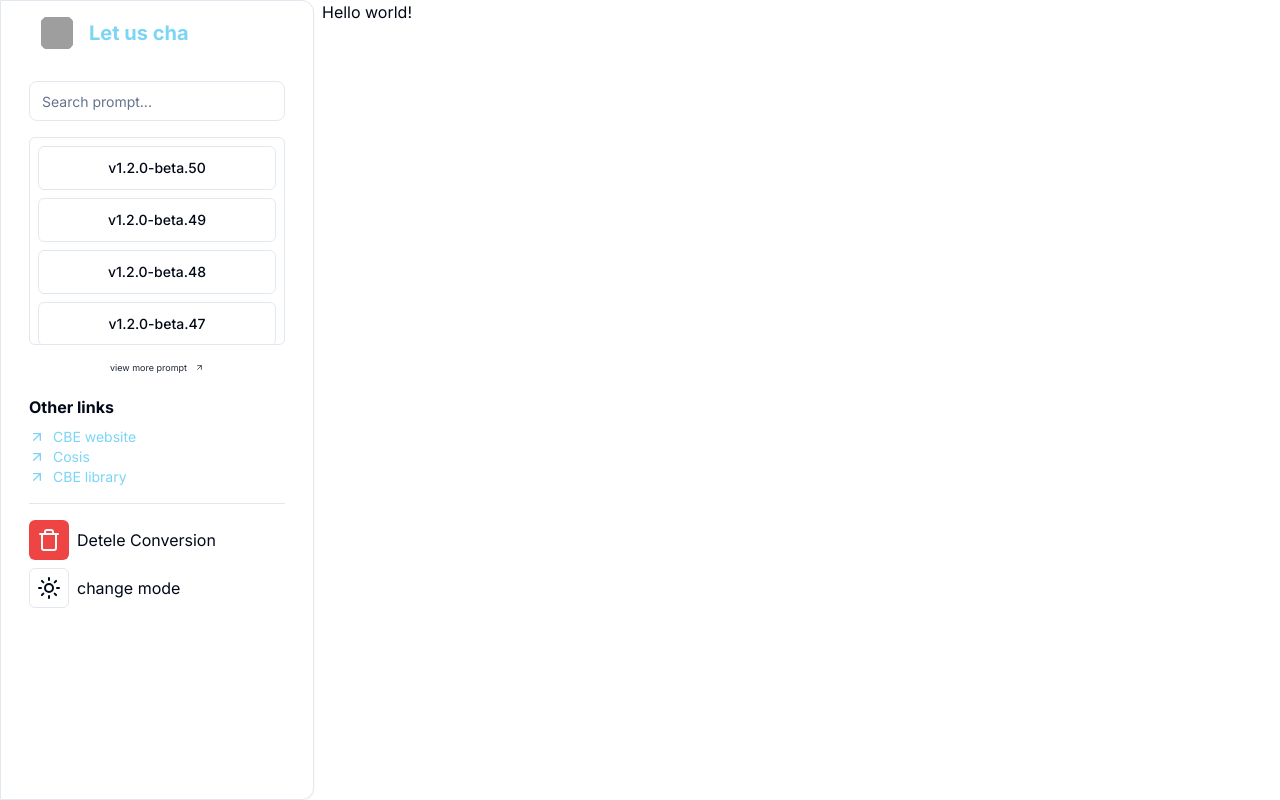
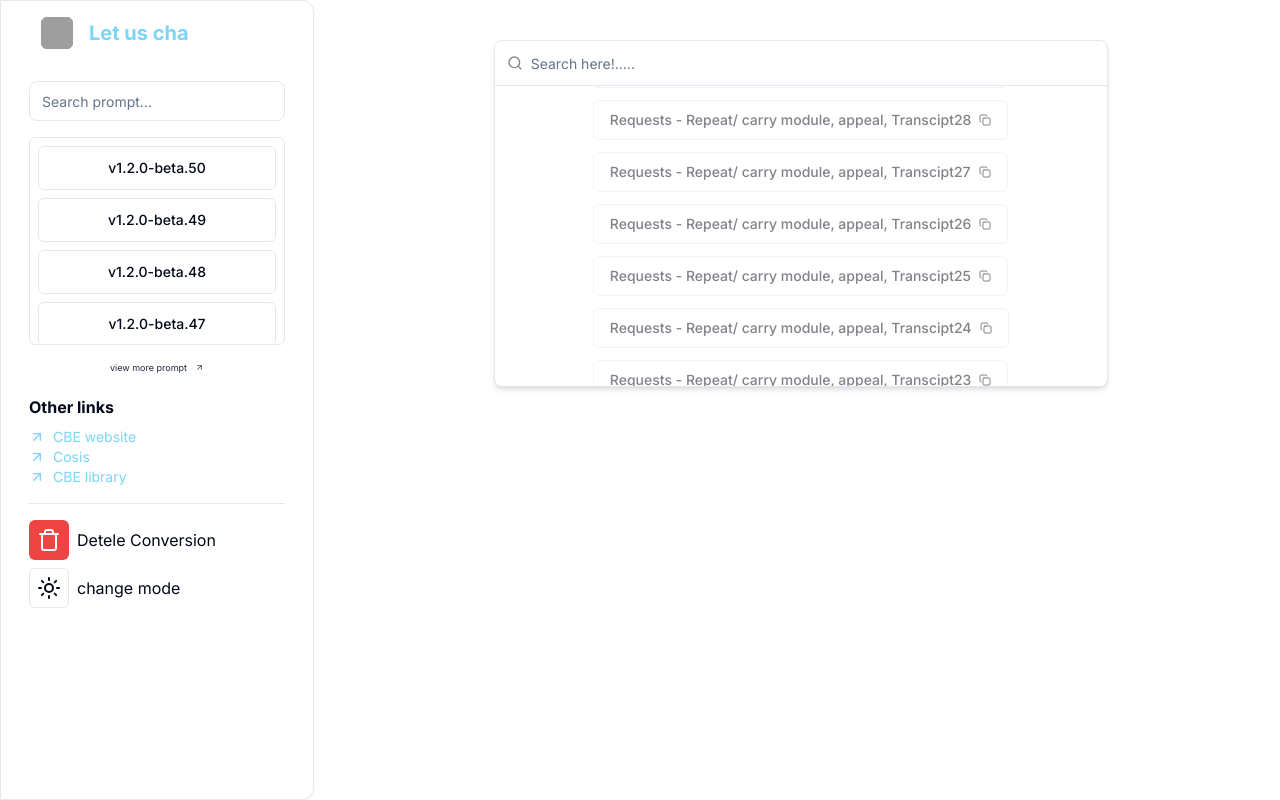
Before and after one commit to Henryle-hd/cbe-ai, a Next.js app: page /prompt in a window 1280 px wide. Built offline with nearby package versions, Linux system fonts and the light colour scheme; grey boxes are pictures that could not be loaded.

Commit message:
prompt page 50%

```diff
--- a/package.json
+++ b/package.json
@@ -17,7 +17,9 @@
     "@radix-ui/react-separator": "^1.0.3",
     "@radix-ui/react-slot": "^1.0.2",
     "class-variance-authority": "^0.7.0",
+    "clipboard-copy": "^4.0.1",
     "clsx": "^2.1.0",
+    "cmdk": "^1.0.0",
     "eslint-config-prettier": "^9.1.0",
     "lucide-react": "^0.363.0",
     "next": "14.0.3",
--- a/src/app/prompt/page.tsx
+++ b/src/app/prompt/page.tsx
@@ -1,9 +1,39 @@
+import CopyToClipboardButton from "@/components/CopyToClipboardButton";
+import { Button } from "@/components/ui/button";
+import {
+  Command,
+  CommandEmpty,
+  CommandGroup,
+  CommandInput,
+  CommandItem,
+  CommandList,
+} from "@/components/ui/command";
+import { Copy } from "lucide-react";
 import React from "react";
 
 export default function PromptPage() {
+  const tags = Array.from({ length: 50 }).map(
+    (_, i, a) =>
+      `Requests - Repeat/ carry module, appeal, Transcipt${a.length - i}`,
+  );
   return (
-    <div>
-      <p>Hello world!</p>
+    <div className=" flex items-center justify-center p-10">
+      <Command className=" max-w-[90%] rounded-lg border shadow-md sm:max-w-[70%]">
+        <CommandInput placeholder="Search here!....." />
+        <CommandList className=" flex flex-col items-center justify-center gap-4 p-2">
+          <CommandEmpty>No prompt found.</CommandEmpty>
+          <CommandGroup heading="Prompts" className="">
+            {tags.map((tag) => (
+              <CommandItem className="" key={tag}>
+                <Button variant={"outline"} className="flex gap-2">
+                  {tag}
+                  <Copy size={12} />
+                </Button>
+              </CommandItem>
+            ))}
+          </CommandGroup>
+        </CommandList>
+      </Command>
     </div>
   );
 }
--- /dev/null
+++ b/src/components/CopyToClipboardButton.tsx
@@ -0,0 +1,27 @@
+"use client";
+
+import { Children, useState } from "react";
+import copy from "clipboard-copy";
+import { Copy } from "lucide-react";
+import { Button } from "./ui/button";
+
+const CopyToClipboardButton = ({ text }: { text: string }) => {
+  const [isCopied, setIsCopied] = useState(false);
+
+  const handleCopyClick = async () => {
+    try {
+      await copy(text);
+      setIsCopied(true);
+    } catch (error) {
+      console.error("Failed to copy text to clipboard", error);
+    }
+  };
+
+  return (
+    <Button onClick={handleCopyClick}>
+      <Copy />{" "}
+    </Button>
+  );
+};
+
+export default CopyToClipboardButton;
--- a/src/components/aside.tsx
+++ b/src/components/aside.tsx
@@ -75,7 +75,7 @@ function AsideComponent() {
           </div>
         </ScrollArea>
         <Link
-          href={"/"}
+          href={"/prompt"}
           className="flex items-center justify-center gap-2 text-[9px] text-gray-800"
         >
           view more prompt <ArrowUpRight size={9} />
--- /dev/null
+++ b/src/components/ui/command.tsx
@@ -0,0 +1,155 @@
+"use client"
+
+import * as React from "react"
+import { type DialogProps } from "@radix-ui/react-dialog"
+import { Command as CommandPrimitive } from "cmdk"
+import { Search } from "lucide-react"
+
+import { cn } from "@/lib/utils"
+import { Dialog, DialogContent } from "@/components/ui/dialog"
+
+const Command = React.forwardRef<
+  React.ElementRef<typeof CommandPrimitive>,
+  React.ComponentPropsWithoutRef<typeof CommandPrimitive>
+>(({ className, ...props }, ref) => (
+  <CommandPrimitive
+    ref={ref}
+    className={cn(
+      "flex h-full w-full flex-col overflow-hidden rounded-md bg-popover text-popover-foreground",
+      className
+    )}
+    {...props}
+  />
+))
+Command.displayName = CommandPrimitive.displayName
+
+interface CommandDialogProps extends DialogProps {}
+
+const CommandDialog = ({ children, ...props }: CommandDialogProps) => {
+  return (
+    <Dialog {...props}>
+      <DialogContent className="overflow-hidden p-0 shadow-lg">
+        <Command className="[&_[cmdk-group-heading]]:px-2 [&_[cmdk-group-heading]]:font-medium [&_[cmdk-group-heading]]:text-muted-foreground [&_[cmdk-group]:not([hidden])_~[cmdk-group]]:pt-0 [&_[cmdk-group]]:px-2 [&_[cmdk-input-wrapper]_svg]:h-5 [&_[cmdk-input-wrapper]_svg]:w-5 [&_[cmdk-input]]:h-12 [&_[cmdk-item]]:px-2 [&_[cmdk-item]]:py-3 [&_[cmdk-item]_svg]:h-5 [&_[cmdk-item]_svg]:w-5">
+          {children}
+        </Command>
+      </DialogContent>
+    </Dialog>
+  )
+}
+
+const CommandInput = React.forwardRef<
+  React.ElementRef<typeof CommandPrimitive.Input>,
+  React.ComponentPropsWithoutRef<typeof CommandPrimitive.Input>
+>(({ className, ...props }, ref) => (
+  <div className="flex items-center border-b px-3" cmdk-input-wrapper="">
+    <Search className="mr-2 h-4 w-4 shrink-0 opacity-50" />
+    <CommandPrimitive.Input
+      ref={ref}
+      className={cn(
+        "flex h-11 w-full rounded-md bg-transparent py-3 text-sm outline-none placeholder:text-muted-foreground disabled:cursor-not-allowed disabled:opacity-50",
+        className
+      )}
+      {...props}
+    />
+  </div>
+))
+
+CommandInput.displayName = CommandPrimitive.Input.displayName
+
+const CommandList = React.forwardRef<
+  React.ElementRef<typeof CommandPrimitive.List>,
+  React.ComponentPropsWithoutRef<typeof CommandPrimitive.List>
+>(({ className, ...props }, ref) => (
+  <CommandPrimitive.List
+    ref={ref}
+    className={cn("max-h-[300px] overflow-y-auto overflow-x-hidden", className)}
+    {...props}
+  />
+))
+
+CommandList.displayName = CommandPrimitive.List.displayName
+
+const CommandEmpty = React.forwardRef<
+  React.ElementRef<typeof CommandPrimitive.Empty>,
+  React.ComponentPropsWithoutRef<typeof CommandPrimitive.Empty>
+>((props, ref) => (
+  <CommandPrimitive.Empty
+    ref={ref}
+    className="py-6 text-center text-sm"
+    {...props}
+  />
+))
+
+CommandEmpty.displayName = CommandPrimitive.Empty.displayName
+
+const CommandGroup = React.forwardRef<
+  React.ElementRef<typeof CommandPrimitive.Group>,
+  React.ComponentPropsWithoutRef<typeof CommandPrimitive.Group>
+>(({ className, ...props }, ref) => (
+  <CommandPrimitive.Group
+    ref={ref}
+    className={cn(
+      "overflow-hidden p-1 text-foreground [&_[cmdk-group-heading]]:px-2 [&_[cmdk-group-heading]]:py-1.5 [&_[cmdk-group-heading]]:text-xs [&_[cmdk-group-heading]]:font-medium [&_[cmdk-group-heading]]:text-muted-foreground",
+      className
+    )}
+    {...props}
+  />
+))
+
+CommandGroup.displayName = CommandPrimitive.Group.displayName
+
+const CommandSeparator = React.forwardRef<
+  React.ElementRef<typeof CommandPrimitive.Separator>,
+  React.ComponentPropsWithoutRef<typeof CommandPrimitive.Separator>
+>(({ className, ...props }, ref) => (
+  <CommandPrimitive.Separator
+    ref={ref}
+    className={cn("-mx-1 h-px bg-border", className)}
+    {...props}
+  />
+))
+CommandSeparator.displayName = CommandPrimitive.Separator.displayName
+
+const CommandItem = React.forwardRef<
+  React.ElementRef<typeof CommandPrimitive.Item>,
+  React.ComponentPropsWithoutRef<typeof CommandPrimitive.Item>
+>(({ className, ...props }, ref) => (
+  <CommandPrimitive.Item
+    ref={ref}
+    className={cn(
+      "relative flex cursor-default select-none items-center rounded-sm px-2 py-1.5 text-sm outline-none aria-selected:bg-accent aria-selected:text-accent-foreground data-[disabled]:pointer-events-none data-[disabled]:opacity-50",
+      className
+    )}
+    {...props}
+  />
+))
+
+CommandItem.displayName = CommandPrimitive.Item.displayName
+
+const CommandShortcut = ({
+  className,
+  ...props
+}: React.HTMLAttributes<HTMLSpanElement>) => {
+  return (
+    <span
+      className={cn(
+        "ml-auto text-xs tracking-widest text-muted-foreground",
+        className
+      )}
+      {...props}
+    />
+  )
+}
+CommandShortcut.displayName = "CommandShortcut"
+
+export {
+  Command,
+  CommandDialog,
+  CommandInput,
+  CommandList,
+  CommandEmpty,
+  CommandGroup,
+  CommandItem,
+  CommandShortcut,
+  CommandSeparator,
+}
```
Also changed, not shown: 1 other file (tests, documents, lock files or other folders).
